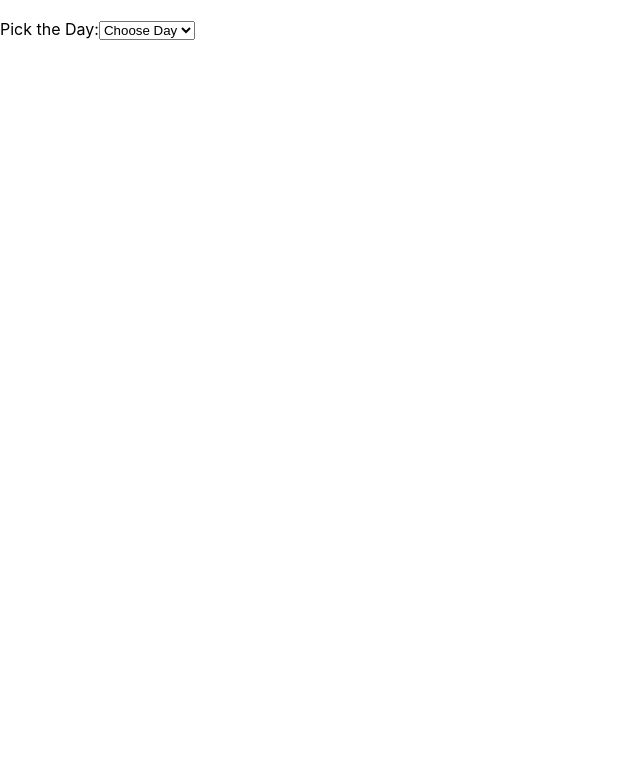
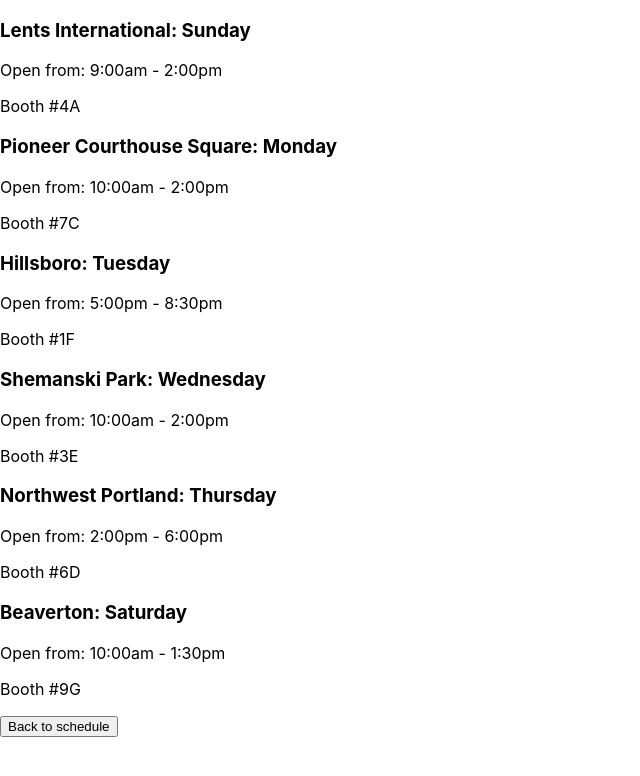
Before and after one commit to art-weinstein/farmers-market, a React (Create React App) app: page / in a window 1280 px wide. Shown: the top 776 px of the page, without its empty margins (0-640 px from the left). Built offline with nearby package versions, Linux system fonts and the light colour scheme.

Commit message:
display schedule and produce
Co-Authored-By: Paige Tiedeman <paigetiedeman@gmail.com>

```diff
--- a/src/components/ScheduleControl.js
+++ b/src/components/ScheduleControl.js
@@ -1,84 +1,38 @@
 import React from 'react';
-// import ProduceList from './ProduceList';
-// import ScheduleList from './ScheduleList';
+import ProduceList from './ProduceList';
+import ScheduleList from './ScheduleList';
 
 class ScheduleControl extends React.Component {
 
   constructor(props) {
     super(props);
     this.state = {
-      mainScheduleList : [],
-      selectedDay: 'Choose Day'
+      formVisibleOnPage: false
     };
-    this.handleChange = this.handleChange.bind(this);
+    this.handlClick = this.handleClick.bind(this);
   }
 
-  handleChange(event){
-    this.setState({selectedDay: event.target.value});
-    this.setState({mainScheduleList: this.state.mainScheduleList.find(element => element.day === event.target.value).day});
+  handleClick = () =>{
+    this.setState(prevState => ({
+      formVisibleOnPage: !prevState.formVisibleOnPage
+    }));
   }
 
-  // handleSubmit(event){
-  //   this.setState({})
-  // }
-
-  componentDidMount(){
-    this.setState({
-      mainScheduleList : [
-        {
-          day: "Sunday",
-          location: "Lents International",
-          hours: "9:00am - 2:00pm",
-          booth: "4A"
-        },
-        {
-          day: "Monday",
-          location: "Pioneer Courthouse Square",
-          hours: "10:00am - 2:00pm",
-          booth: "7C"
-        },
-        {
-          day: "Tuesday",
-          location: "Hillsboro",
-          hours: "5:00pm - 8:30pm",
-          booth: "1F"
-        },
-        {
-          day: "Wednesday",
-          location: "Shemanski Park",
-          hours: "10:00am - 2:00pm",
-          booth: "3E"
-        },
-        {
-          day: "Thursday",
-          location: "Northwest Portland",
-          hours: "2:00pm - 6:00pm",
-          booth: "6D"
-        },
-        {
-          day: "Saturday",
-          location: "Beaverton",
-          hours: "10:00am - 1:30pm",
-          booth: "9G"
-        }
-      ]
-    });
-  }
-
-
   render(){
+    let currentlyVisibleState = null;
+    let buttonText = null;
+    if (this.state.formVisibleOnPage){
+      currentlyVisibleState = <ProduceList/>;
+      buttonText = "View seasonal produce";
+    } else {
+      currentlyVisibleState = <ScheduleList/>;
+      buttonText = "Back to schedule";
+    }
     return (
-      <form>
-        <label>Pick the Day:</label>
-        <select value={this.state.selectedDay} onChange={this.handleChange}>
-          <option>Choose Day</option>
-						{this.state.mainScheduleList.map((e, key) => {
-							return <option key={key}>{e.day}</option>;
-						})}
-        </select>
-        <span>{}</span>
-        </form>
-
+      <React.Fragment>
+        {currentlyVisibleState}
+        <button onClick={this.handleClick}>{buttonText}</button>
+      </React.Fragment>
       );
     }
 }
```
